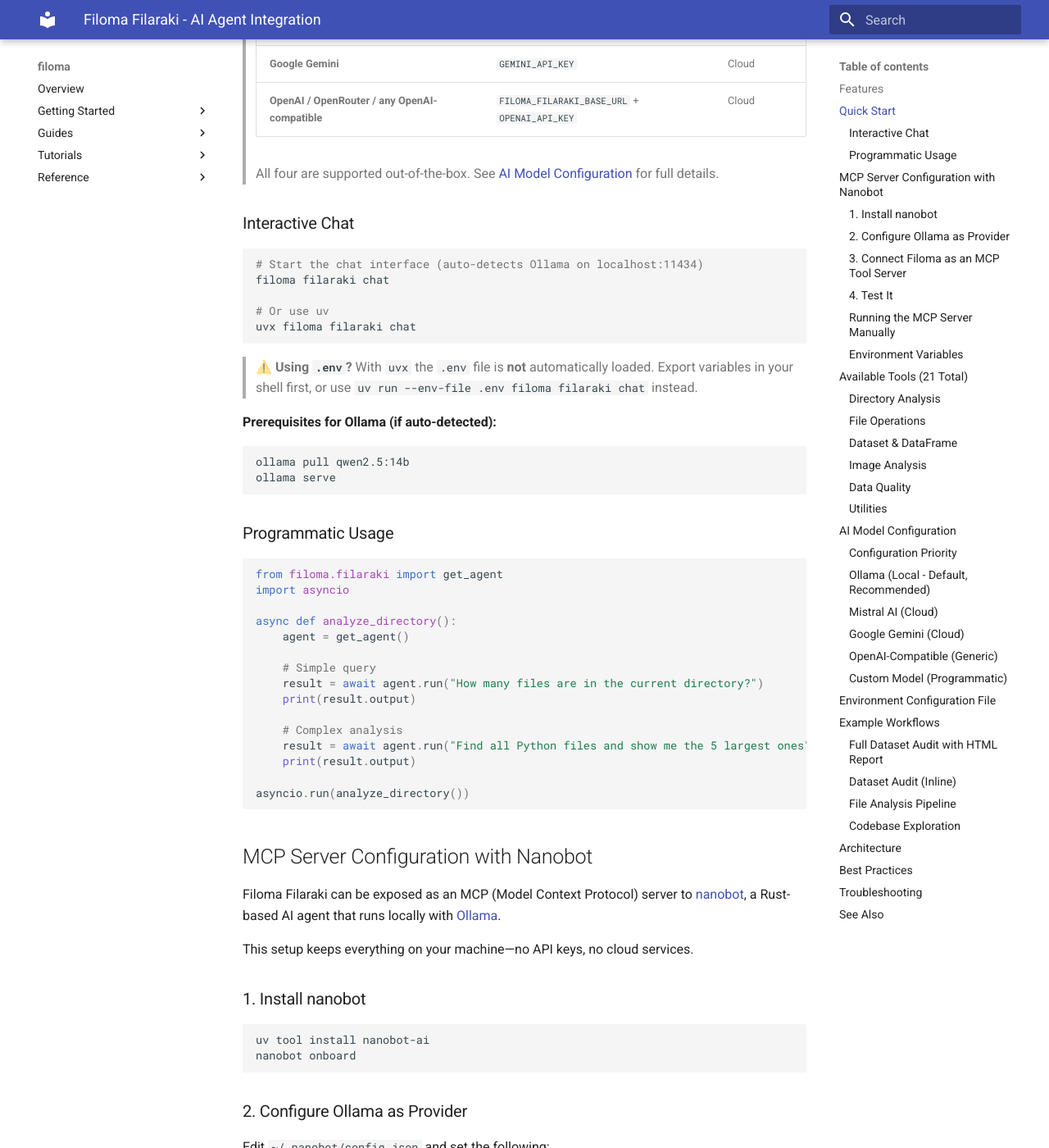
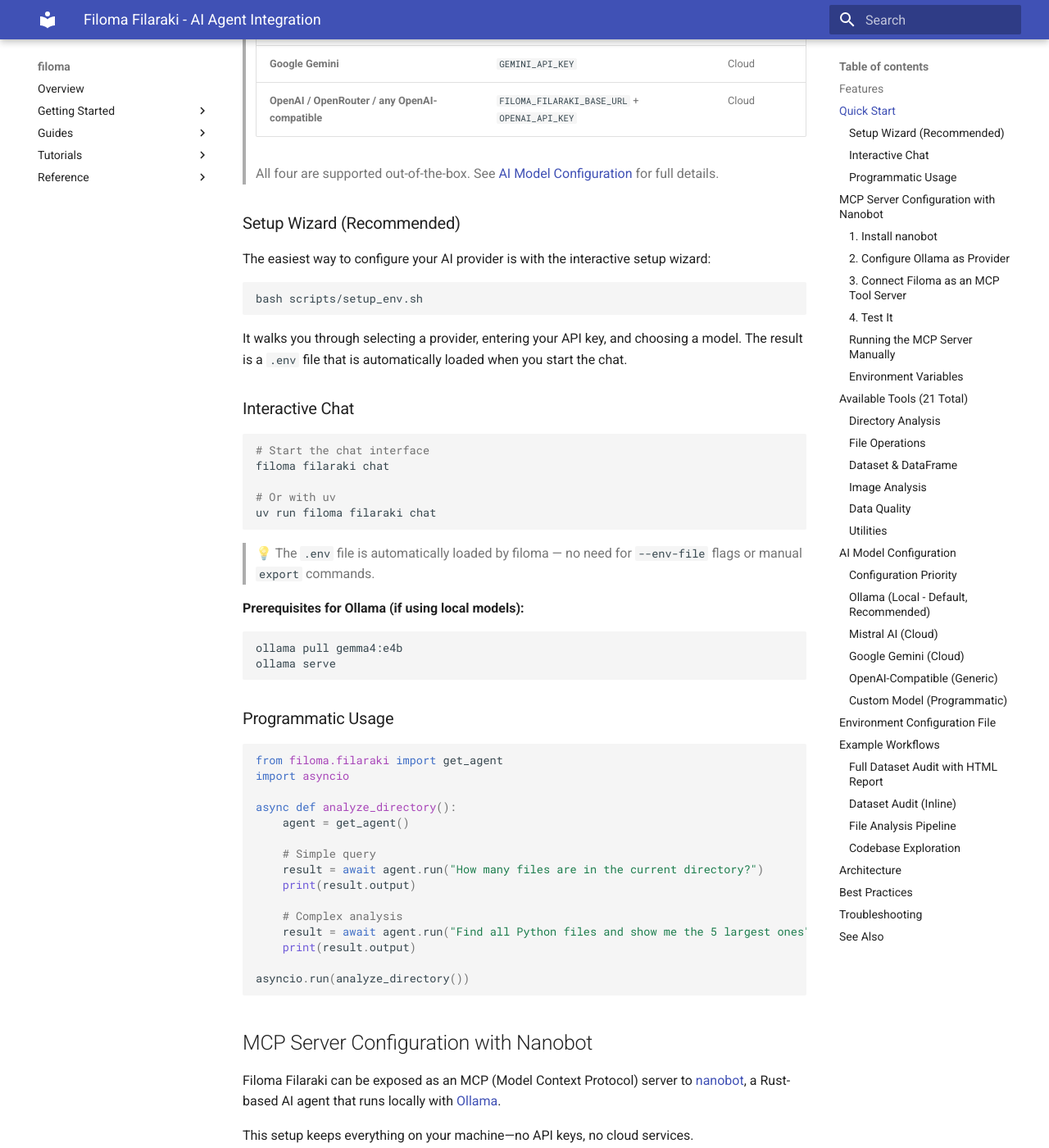
Before and after one commit to kalfasyan/filoma, an MkDocs documentation site: the page built from docs/guides/filaraki.md, in a window 1280 px wide and 1400 px high, scrolled down 801 px. Shown: the whole window at 82% size. Built offline with MkDocs 1.6.1 and Material for MkDocs 9.7.7, drawn with Linux system fonts in a browser that asks for light colours; some of the changed text lies outside the part shown.

Commit message:
Fix OpenRouter/Gemini compatibility, update model defaults, improve docs
- Patch openai ChatCompletion model to accept non-standard service_tier
  values returned by OpenRouter (e.g. 'standard')
- Use dedicated OpenRouterProvider for OpenRouter URLs
- Skip Ollama auto-detection when a cloud provider API key is configured
- Write explicit Ollama base URL in setup wizard to avoid conflicts
- Update default models: Ollama → gemma4:e4b, Gemini → gemini-3.1-flash-lite
- Add setup wizard as recommended installation path in README and docs
- Simplify run command: uv run filoma filaraki chat (auto-loads .env)

Co-authored-by: Copilot <223556219+Copilot@users.noreply.github.com>

````diff
--- a/docs/guides/filaraki.md
+++ b/docs/guides/filaraki.md
@@ -15,30 +15,41 @@ Filoma Filaraki provides an intelligent AI agent for filesystem analysis using [
 
 > **Which AI service should I use?**
 >
-> | Provider | Requires | Privacy |
-> |---|---|---|
-> | **Ollama** (auto-detected, default) | `ollama serve` on `localhost:11434` | 🔒 100% local |
-> | **Mistral AI** | `MISTRAL_API_KEY` | Cloud |
-> | **Google Gemini** | `GEMINI_API_KEY` | Cloud |
-> | **OpenAI / OpenRouter / any OpenAI-compatible** | `FILOMA_FILARAKI_BASE_URL` + `OPENAI_API_KEY` | Cloud |
+> | Provider                                        | Requires                                      | Privacy       |
+> | ----------------------------------------------- | --------------------------------------------- | ------------- |
+> | **Ollama** (auto-detected, default)             | `ollama serve` on `localhost:11434`           | 🔒 100% local |
+> | **Mistral AI**                                  | `MISTRAL_API_KEY`                             | Cloud         |
+> | **Google Gemini**                               | `GEMINI_API_KEY`                              | Cloud         |
+> | **OpenAI / OpenRouter / any OpenAI-compatible** | `FILOMA_FILARAKI_BASE_URL` + `OPENAI_API_KEY` | Cloud         |
 >
 > All four are supported out-of-the-box. See [AI Model Configuration](#ai-model-configuration) for full details.
+
+### Setup Wizard (Recommended)
+
+The easiest way to configure your AI provider is with the interactive setup wizard:
+
+```bash
+bash scripts/setup_env.sh
+```
+
+It walks you through selecting a provider, entering your API key, and choosing a model. The result is a `.env` file that is automatically loaded when you start the chat.
 
 ### Interactive Chat
 
 ```bash
-# Start the chat interface (auto-detects Ollama on localhost:11434)
+# Start the chat interface
 filoma filaraki chat
 
-# Or use uv
-uvx filoma filaraki chat
+# Or with uv
+uv run filoma filaraki chat
 ```
 
-> ⚠️ **Using `.env`?** With `uvx` the `.env` file is **not** automatically loaded. Export variables in your shell first, or use `uv run --env-file .env filoma filaraki chat` instead.
+> 💡 The `.env` file is automatically loaded by filoma — no need for `--env-file` flags or manual `export` commands.
 
-**Prerequisites for Ollama (if auto-detected):**
+**Prerequisites for Ollama (if using local models):**
+
 ```bash
-ollama pull qwen2.5:14b
+ollama pull gemma4:e4b
 ollama serve
 ```
 
@@ -84,7 +95,7 @@ Edit `~/.nanobot/config.json` and set the following:
   "agents": {
     "defaults": {
       "provider": "ollama",
-      "model": "qwen2.5:14b"
+      "model": "gemma4:e4b"
     }
   },
   "providers": {
@@ -100,11 +111,11 @@ Edit `~/.nanobot/config.json` and set the following:
 Make sure Ollama is running and the model is pulled before starting nanobot:
 
 ```bash
-ollama pull qwen2.5:14b
+ollama pull gemma4:e4b
 ollama serve
 ```
 
-> ⚠️ **Model recommendation:** Avoid Llama 3 for tool-calling. Qwen 2.5 is significantly better at it.
+> ⚠️ **Model recommendation:** Avoid Llama 3 for tool-calling. Gemma 4 and Qwen 2.5 are significantly better at it.
 
 ### 3. Connect Filoma as an MCP Tool Server
 
@@ -129,6 +140,7 @@ nanobot agent -m "probe directory ~/my/folder"
 Use `--logs` when troubleshooting — it shows tool calls and any errors clearly.
 
 **Example queries:**
+
 - "How many files are in ~/my_project?"
 - "Find all duplicate images in ./data"
 - "Create a dataframe from this directory and show me the largest files"
@@ -154,18 +166,21 @@ uv run python -m filoma.mcp_server
 ## Available Tools (21 Total)
 
 ### Directory Analysis
+
 - **`count_files`** - Full recursive scan counting all files/folders
 - **`probe_directory`** - Scan directory for summary statistics with top extensions
 - **`get_directory_tree`** - List immediate directory contents (non-recursive)
 - **`find_duplicates`** - Find duplicate files in a directory
 
 ### File Operations
+
 - **`get_file_info`** - Detailed file metadata (JSON)
 - **`search_files`** - Search by pattern, extension, or size (loads DataFrame)
 - **`open_file`** - Display file to user's terminal (bat/cat)
 - **`read_file`** - Read file content for analysis (with line numbers)
 
 ### Dataset & DataFrame
+
 - **`create_dataset_dataframe`** - Create metadata DataFrame from directory
 - **`filter_by_extension`** - Filter DataFrame by file extension(s)
 - **`filter_by_pattern`** - Filter DataFrame by regex pattern
@@ -175,15 +190,18 @@ uv run python -m filoma.mcp_server
 - **`export_dataframe`** - Export to CSV/JSON/Parquet (only write operation)
 
 ### Image Analysis
+
 - **`analyze_image`** - Get image shape, dtype, statistics
 - **`preview_image`** - Generate visual preview (ANSI color blocks or ASCII)
 
 ### Data Quality
+
 - **`audit_corrupted_files`** - Find corrupted/zero-byte files
 - **`generate_hygiene_report`** - Quality metrics and issues
 - **`assess_migration_readiness`** - Dataset migration assessment
 
 ### Utilities
+
 - **`list_available_tools`** - Show all available tools with descriptions
 
 ## AI Model Configuration
@@ -199,7 +217,7 @@ Filoma Filaraki supports multiple AI backends with **Ollama as the default**, pr
 
 ### Ollama (Local - Default, Recommended)
 
-**Auto-detection:** Filoma will automatically detect Ollama running on `localhost:11434` and use `qwen2.5:14b` as the default model.
+**Auto-detection:** Filoma will automatically detect Ollama running on `localhost:11434` and use `gemma4:e4b` as the default model. Auto-detection is skipped if a cloud provider API key is already configured.
 
 ```bash
 # Just start filoma - it will auto-detect Ollama
@@ -207,19 +225,21 @@ filoma filaraki chat
 ```
 
 **If Ollama runs on a different host/port:**
+
 ```bash
 export FILOMA_FILARAKI_BASE_URL="http://localhost:11434/v1"
-export FILOMA_FILARAKI_MODEL="qwen2.5:14b"
+export FILOMA_FILARAKI_MODEL="gemma4:e4b"
 filoma filaraki chat
 ```
 
 **Setup:**
+
 ```bash
-ollama pull qwen2.5:14b
+ollama pull gemma4:e4b
 ollama serve
 ```
 
-> 💡 **Why qwen2.5:14b?** It has excellent tool-calling capabilities, runs well on consumer hardware, and respects your privacy.
+> 💡 **Why gemma4:e4b?** It has excellent tool-calling capabilities, runs well on consumer hardware, and respects your privacy.
 
 ### Mistral AI (Cloud)
 
@@ -238,7 +258,7 @@ export GEMINI_API_KEY="your-api-key"
 filoma filaraki chat
 
 # Optional: override default model
-export FILOMA_FILARAKI_MODEL="gemini-1.5-flash"
+export FILOMA_FILARAKI_MODEL="gemini-3.1-flash-lite"
 ```
 
 ### OpenAI-Compatible (Generic)
@@ -246,6 +266,7 @@ export FILOMA_FILARAKI_MODEL="gemini-1.5-flash"
 Use any OpenAI-compatible API endpoint including OpenAI, OpenRouter, Together AI, Azure OpenAI, etc.
 
 **OpenAI:**
+
 ```bash
 export FILOMA_FILARAKI_BASE_URL="https://api.openai.com/v1"
 export OPENAI_API_KEY="your-api-key"
@@ -253,6 +274,7 @@ filoma filaraki chat
 ```
 
 **OpenRouter (access to multiple models):**
+
 ```bash
 export FILOMA_FILARAKI_BASE_URL="https://openrouter.ai/api/v1"
 export OPENAI_API_KEY="your-openrouter-key"
@@ -277,7 +299,13 @@ agent = get_agent(model=model)
 
 ## Environment Configuration File
 
-For local development, copy `.env_example` to `.env`:
+The recommended way to create your `.env` is with the setup wizard:
+
+```bash
+bash scripts/setup_env.sh
+```
+
+Alternatively, copy `.env_example` to `.env` manually:
 
 ```bash
 cp .env_example .env
@@ -287,7 +315,7 @@ Then edit `.env` and uncomment only ONE scenario:
 
 ```bash
 # Ollama (Default - recommended)
-FILOMA_FILARAKI_MODEL=qwen2.5:14b
+FILOMA_FILARAKI_MODEL=gemma4:e4b
 
 # Or for cloud providers, set the API key:
 # MISTRAL_API_KEY=your_key_here
@@ -321,6 +349,7 @@ User: perform an audit on /data/images and export a markdown report called audit
 ```
 
 ### Dataset Audit (Inline)
+
 ```
 User: Audit the /data/images directory for corrupted files
 Filaraki: Running audit_corrupted_files...
@@ -329,6 +358,7 @@ Filaraki: Running audit_corrupted_files...
 ```
 
 ### File Analysis Pipeline
+
 ```
 User: Find all JPG files in ./photos
 Filaraki: search_files completed. Found 1,247 JPG files.
@@ -343,6 +373,7 @@ Filaraki: export_dataframe completed. Saved to photos.csv
 ```
 
 ### Codebase Exploration
+
 ```
 User: How many Python files are in this project?
 Filaraki: search_files completed. Found 42 Python files.
@@ -374,21 +405,27 @@ Filoma Filaraki consists of:
 ## Troubleshooting
 
 **Issue**: Agent can't find files
+
 - **Solution**: Check the working directory with `get_directory_tree(".")`
 
 **Issue**: "No DataFrame loaded" error
+
 - **Solution**: Run `search_files` or `create_dataset_dataframe` first
 
 **Issue**: "Make sure Ollama is running" error
+
 - **Solution**: Ensure Ollama is running: `ollama serve` and you have the model: `ollama pull qwen2.5:14b`
 
 **Issue**: Model not responding correctly
+
 - **Solution**: Check API keys are set: `MISTRAL_API_KEY`, `GEMINI_API_KEY`, `OPENAI_API_KEY`, etc.
 
 **Issue**: MCP server not connecting
+
 - **Solution**: Verify the path in your MCP config and ensure uv/pip is available
 
 **Issue**: Tool-calling not working
+
 - **Solution**: Switch to a model with better tool-calling support (qwen2.5:14b, mistral-small)
 
 ## See Also
````
Also changed, not shown: other parts of docs/guides/filaraki.md (+1 -1 lines), README.md (+24 -11 lines), 4 other files.
